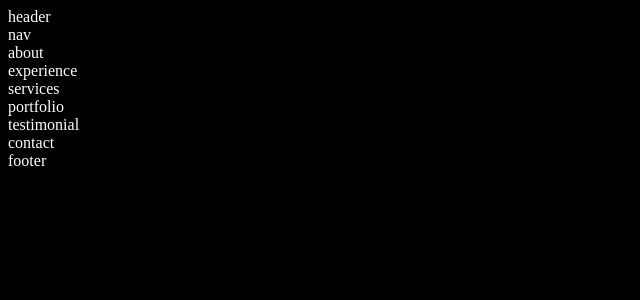
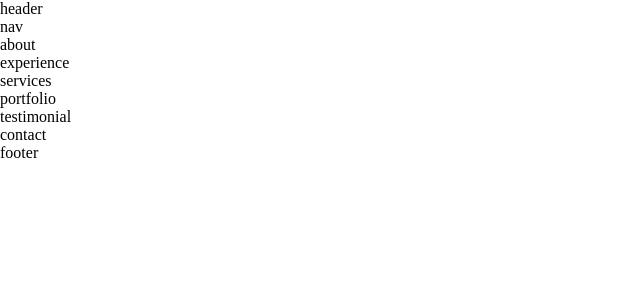
Before and after one commit to Obengfan1/Portfolio-website, a React (Create React App) app: page / in a window 1280 px wide. Shown: the top 300 px of the page, without its empty margins (0-640 px from the left). Built offline with nearby package versions, Linux system fonts and the light colour scheme.

Commit message:
added general css style to

```diff
--- a/src/components/portfolio/Portfolio.jsx
+++ b/src/components/portfolio/Portfolio.jsx
@@ -1,5 +1,6 @@
 import React from 'react'
-import 'portfolio.css'
+import './portfolio.css'
+
 
 
 const portfolio = () => {
--- a/src/index.css
+++ b/src/index.css
@@ -1,4 +1,30 @@
-body{
-  background: black;
-  color: white;
+/* General css */
+*{
+  margin: 0;
+  padding: 0;
+  border: 0;
+  outline: 0;
+  box-sizing: border-box;
+  list-style: none;
+  text-decoration: none;
 }
+/* custom Css variables  */
+:root{
+  --color-bg: #1f1f38;
+  --color-bg-variant: #2c2c6c;
+  --color-primary: #4db5ff;
+  --color-primary-variant: rgba(77,181,255,0.4);
+  --color-white: #fff;
+  --color-light: rgba(255,255,255,0.6);
+
+  --container-width-lg: 75%;
+  --container-width-md: 86%;
+  --container-width-ms: 90%;
+}
+/*  */
+html{
+  scroll-behavior: smooth;
+}
+::-webkit-scrollbar{
+  display: none;
+}
```
